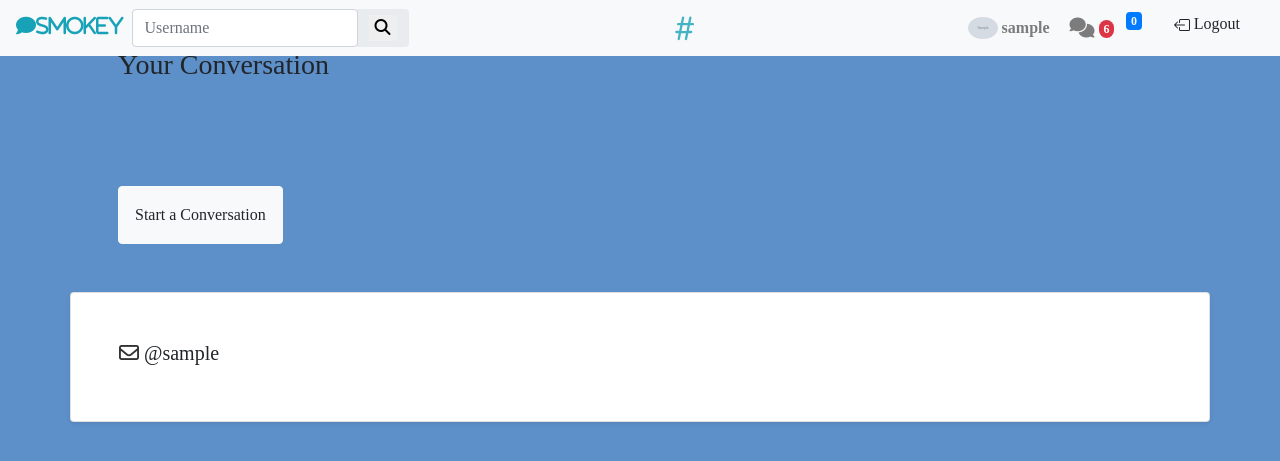
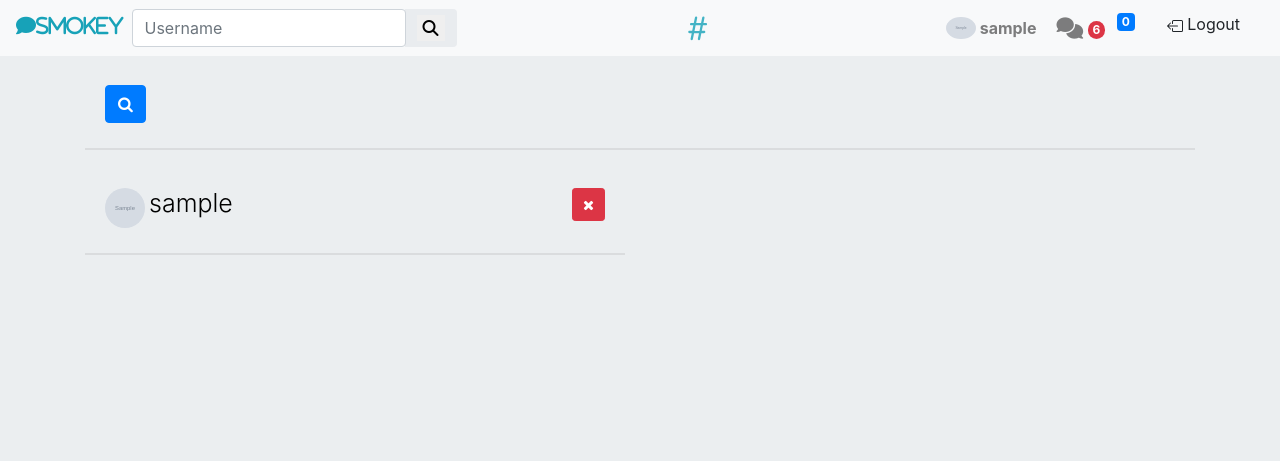
Before and after one commit to Mohamed10994/Socialnetwork, a Django app: page /social/inbox/ in a window 1280 px wide. Shown: the top 461 px of the page. Run offline with Django 4.2, Linux system fonts and the light colour scheme; a user stored in the database is signed in; tables that the repository leaves empty hold one stand-in row (values such as "Sample post"); grey boxes marked "Sample" are stand-in pictures; data that the repository does not hold is empty; parts of the project's set-up code (start-up, migrations or seed data) failed here and were passed over; some libraries are stand-ins or nearby versions.

Commit message:
New Templates for User Experience

```diff
--- a/social/templates/social/inbox.html
+++ b/social/templates/social/inbox.html
@@ -1,27 +1,136 @@
-{% extends 'landing/base.html' %}
+{% extends 'social/base.html' %}
 {% load crispy_forms_tags %}
 {% block content %}
-
-<div class="container">
+<link href="https://maxcdn.bootstrapcdn.com/font-awesome/4.3.0/css/font-awesome.min.css" rel="stylesheet">
+<div class="container bootstrap snippets bootdey" style="padding-top: 40px;">
     <div class="row">
-        <div class="col-md-12 p-5">
-            <h3>Your Conversation</h3>
+        <div class="col-lg-12">
+            <div class="panel panel-default">
+                <div class="panel-body p-t-0">
+                    <div class="input-group">
+                        <form method="POST">
+                            {% csrf_token %}
+                            {{ form | crispy }}
+                            <span class="input-group-btn">
+                                <button type="submit" class="btn btn-effect-ripple btn-primary"><i class="fa fa-search"></i></button>
+                            </span>
+                        </form>
+                    </div>
+                </div>
+            </div>
         </div>
     </div>
     <div class="row">
-        <div class="col-md-12 p-5">
-            <form method="GET" action="{% url 'social:create-thread' %}">
-                <button class="btn btn-light p-3" type="submit">Start a Conversation</button>
-            </form>
+        {% for thread in threads.all %}
+        {% if thread.receiver != user %}
+        <div class="col-sm-6">
+            <div class="panel">
+                <div class="panel-body p-t-10">
+                    <div class="media-main">
+                        <a class="pull-left" href="">
+                            <img src="{{ thread.receiver.profile.picture.url }}" class="rounded-circle mr-1" alt="Jennifer Chang" width="40" height="40">
+                        </a>
+                        <div class="pull-right btn-group-sm">
+                            <a href="#" class="btn btn-danger tooltips" data-placement="top" data-toggle="tooltip" data-original-title="Delete">
+                                <i class="fa fa-close"></i>
+                            </a>
+                        </div>
+                        <div class="info">
+                            <a class="" style="text-decoration: none; color: black;"  href="{% url 'social:thread' thread.pk %}"><h4 style="font-weight: 300; font-size: 25px;">{{ thread.receiver }}</h4></a>
+
+                        </div>
+                    </div>
+                    <div class="clearfix"></div>
+                </div>
+            </div>
         </div>
+        {% else %}
+        <div class="col-sm-6">
+            <div class="panel">
+                <div class="panel-body p-t-10">
+                    <div class="media-main">
+                        <a class="pull-left" href="">
+                            <img src="{{ thread.user.profile.picture.url }}" class="rounded-circle mr-1" alt="Jennifer Chang" width="40" height="40">
+                        </a>
+                        <div class="pull-right btn-group-sm">
+                            <a href="#" class="btn btn-danger tooltips" data-placement="top" data-toggle="tooltip" data-original-title="Delete">
+                                <i class="fa fa-close"></i>
+                            </a>
+                        </div>
+                        <div class="info">
+                            <a class="" style="text-decoration: none; color: black;"  href="{% url 'social:thread' thread.pk %}"><h4 style="font-weight: 300; font-size: 25px;">{{ thread.user }}</h4></a>
+                        </div>
+                    </div>
+                    <div class="clearfix"></div>
+                </div>
+            </div>
+        </div>
+        {% endif %}
+        {% endfor %}
     </div>
-    {% for thread in threads.all %}
-    <div class="row mb-3">
-        <div class="card col-md-12 p-5 shadow-sm">
-            <h5><i class="far fa-envelope inbox-icon"></i>@{{ thread.receiver }}</h5>
-            <a class="stretched-link"  href="{% url 'social:thread' thread.pk %}"></a>
-        </div>
-    </div>
-    {% endfor %}
 </div>
-{% endblock content %}
+
+{% endblock %}
+
+{% block script %}
+
+<script>
+    $(function(){
+        $("a[data-toggle='tooltip']").tooltip();
+    });
+</script>
+
+{% endblock %}
+
+{% block style %}
+
+<style>
+    body{
+        margin-top:20px;
+        background-color: #edf0f0;
+    }
+    .btn-primary,
+    .btn-primary:hover,
+    .btn-primary:focus,
+    .btn-primary:active,
+    .btn-primary.active,
+    .btn-primary.focus,
+    .btn-primary:active,
+    .btn-primary:focus,
+    .btn-primary:hover,
+    .open>.dropdown-toggle.btn-primary {
+        background-color: #3bc0c3;
+        border: 1px solid #3bc0c3;
+    }
+    .p-t-10 {
+        padding-top: 10px !important;
+    }
+    .media-main a.pull-left {
+        width: 100px;
+    }
+    .thumb-lg {
+        height: 84px;
+        width: 84px;
+    }
+    .media-main .info {
+        overflow: hidden;
+        color: #000;
+    }
+    .media-main .info h4 {
+        padding-top: 10px;
+        margin-bottom: 5px;
+    }
+    .social-links li a {
+        background: #EFF0F4;
+        width: 30px;
+        height: 30px;
+        line-height: 30px;
+        text-align: center;
+        display: inline-block;
+        border-radius: 50%;
+        -webkit-border-radius: 50%;
+        color: #7A7676;
+    }
+</style>
+
+{% endblock %}
```
